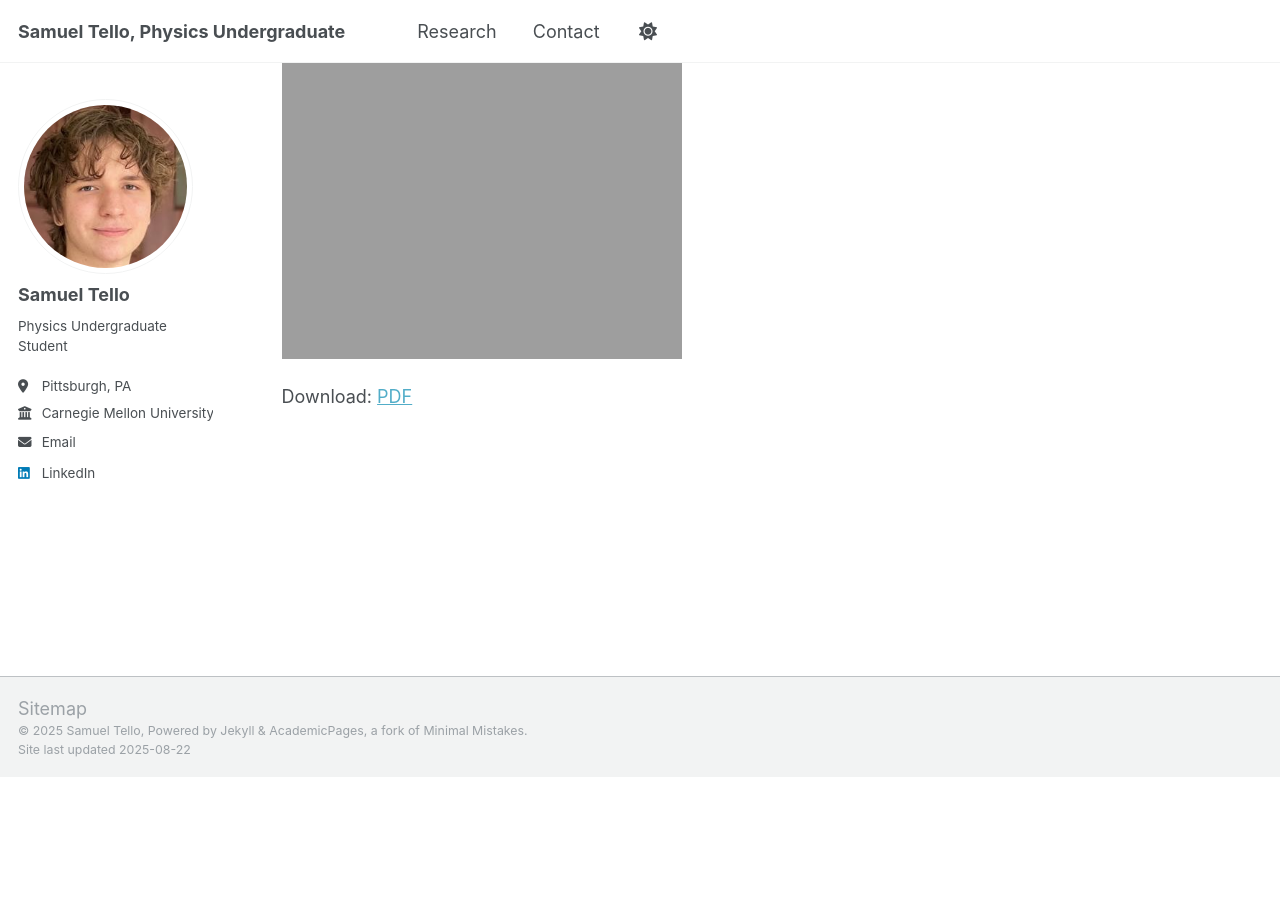
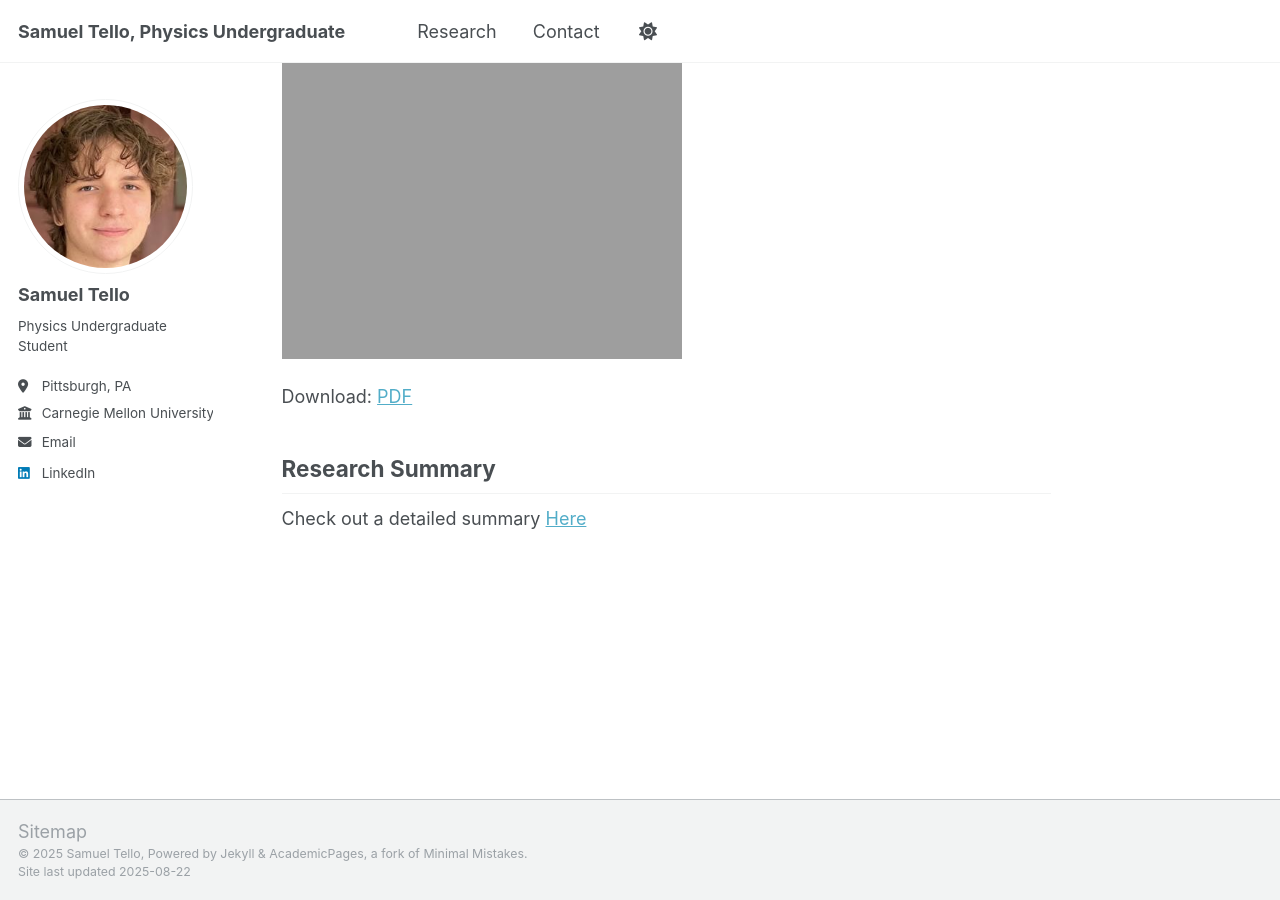
Before and after one commit to stello2004/CIERA_REU, a Jekyll site: the page built from _pages/research.md, in a window 1280 px wide and 900 px high, scrolled down 793 px. Built offline with Jekyll 4.4.1, drawn with Linux system fonts in a browser that asks for light colours; a script that is not in the unit is left out; before the commit the page ends 1570 px from its top, so only the background shows below that.

Commit message:
Update research.md

```diff
--- a/_pages/research.md
+++ b/_pages/research.md
@@ -24,3 +24,7 @@ I presented this as a poster at the Northwestern CIERA REU Symposium in August 2
 ![2025 DUNE Solar Parameter Sensitivity Poster]({{ base_path }}/images/stello_REU_poster_pic.png)
 
 Download: [PDF]({{ base_path }}/files/stello_REU_poster_final.pdf)
+
+## Research Summary
+
+Check out a detailed summary [Here]({{ base_path }}/files/Tello_Samuel_REU_Final.pdf)
```
